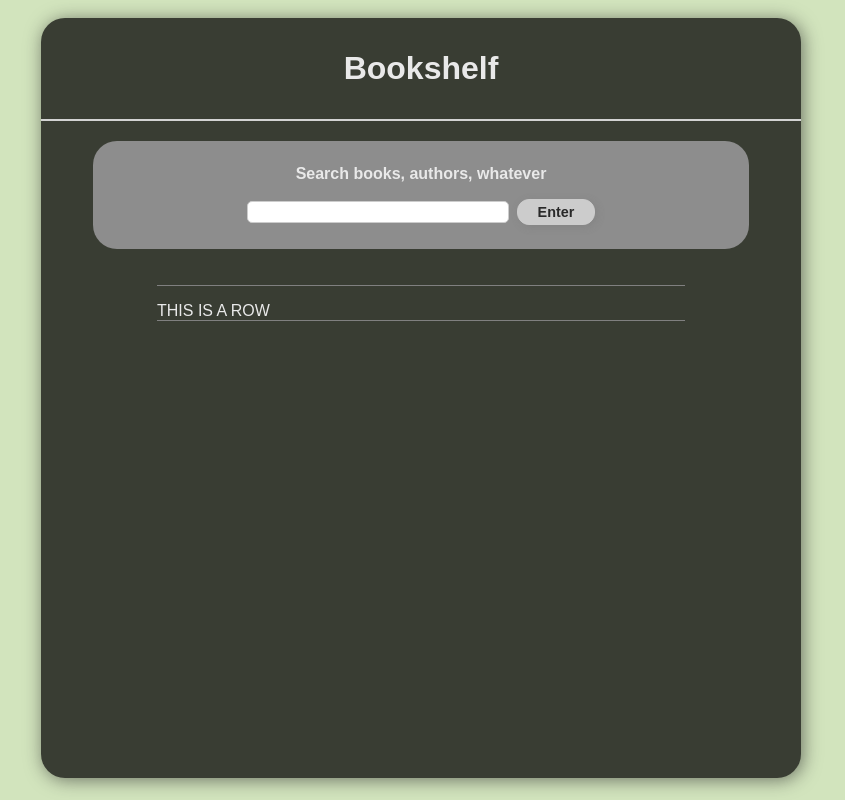
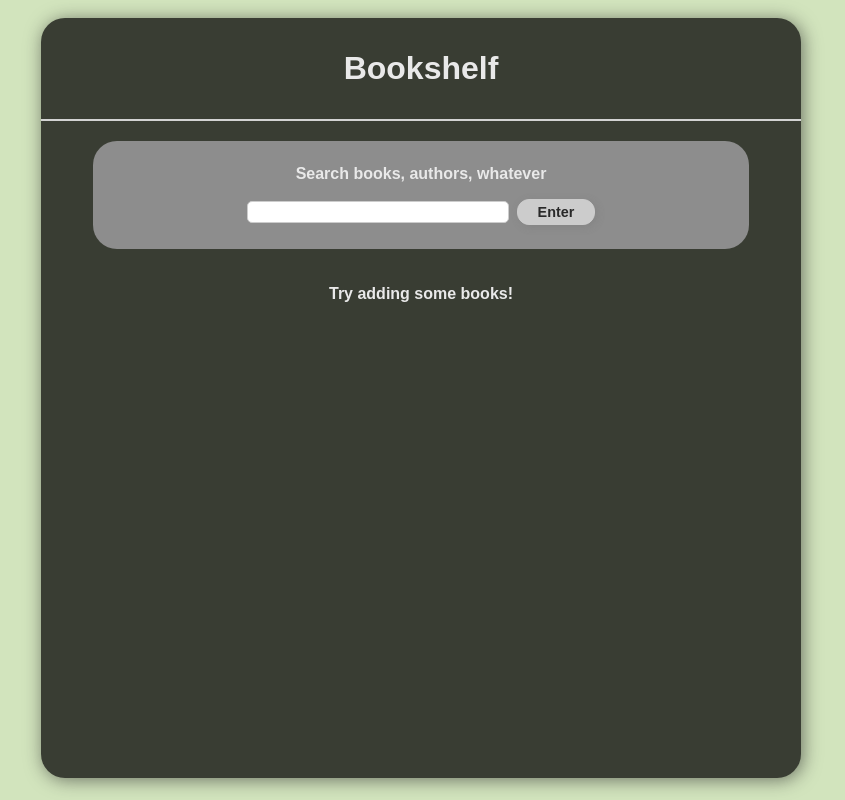
Before and after one commit to ctboyle6/Bookshelf, a React (Create React App) app: page / in a window 1280 px wide. Shown: the whole page, without its empty margins (219-1064 px from the left). Built offline with nearby package versions, Linux system fonts and the light colour scheme.

Commit message:
build chunked rows for bookshelf

```diff
--- a/src/components/Bookshelf/Bookshelf.js
+++ b/src/components/Bookshelf/Bookshelf.js
@@ -1,16 +1,40 @@
-import React from "react";
+import { useState, useEffect } from "react";
 import Book from "./Book";
 import classes from "./Bookshelf.module.css";
 
 const Bookshelf = (props) => {
+  const [bookRows, setBookRows] = useState([]);
+
   const removeBookHandler = (removeBookId) => {
     props.onRemoveBook(removeBookId);
   };
 
-  return (
-    <div className={classes.bookshelf}>
-      <div className={classes.row}>
-        {props.books.map((book) => {
+  /* when props.books changes..
+    - slice large ray into size-5 smaller arrays
+    - loop over smaller arrays > create rows
+    - map over small array > return books
+  */
+
+  useEffect(() => {
+    const perChunk = 5; // items per row
+
+    const result = props.books.reduce((resultArray, item, index) => {
+      const chunkIndex = Math.floor(index / perChunk);
+
+      if (!resultArray[chunkIndex]) {
+        resultArray[chunkIndex] = []; // start a new row
+      }
+
+      resultArray[chunkIndex].push(item);
+
+      return resultArray;
+    }, []);
+
+    setBookRows(result);
+  }, [props.books]);
+
+  const buildRow = (row) => {
+    const rowContents = row.map((book) => {
       return (
         <Book
           key={book.id}
@@ -21,9 +45,39 @@ const Bookshelf = (props) => {
           onRemoveBook={removeBookHandler}
         />
       );
-        })}
-      </div>
-      <div className={classes.row}>THIS IS A ROW</div>
+    });
+
+    return <div key={Math.random()} className={classes.row}>{rowContents}</div>;
+  };
+
+  let renderRows;
+  if (bookRows.length === 0) {
+    renderRows = <p className={classes["empty-row"]}>Try adding some books!</p>;
+  } else {
+    renderRows = bookRows.map(row => {
+      return buildRow(row)
+    })
+  }
+
+  // if (props.books.length === 0) {
+  // } else {
+  //   renderRows = props.books.map((book) => {
+  //     return (
+  //       <Book
+  //         key={book.id}
+  //         id={book.id}
+  //         title={book.title}
+  //         pages={book.pageCount}
+  //         bookCover={book.bookCover}
+  //         onRemoveBook={removeBookHandler}
+  //       />
+  //     );
+  //   });
+  // }
+
+  return (
+    <div className={classes.bookshelf}>
+      <div>{renderRows}</div>
     </div>
   );
 };
--- a/src/components/Bookshelf/Bookshelf.module.css
+++ b/src/components/Bookshelf/Bookshelf.module.css
@@ -8,3 +8,7 @@
   border-bottom: 1px solid grey;
   display: flex;
 }
+
+.empty-row {
+  font-weight: bold;
+}
```
Lines whose indentation alone changed are shown as unchanged.
